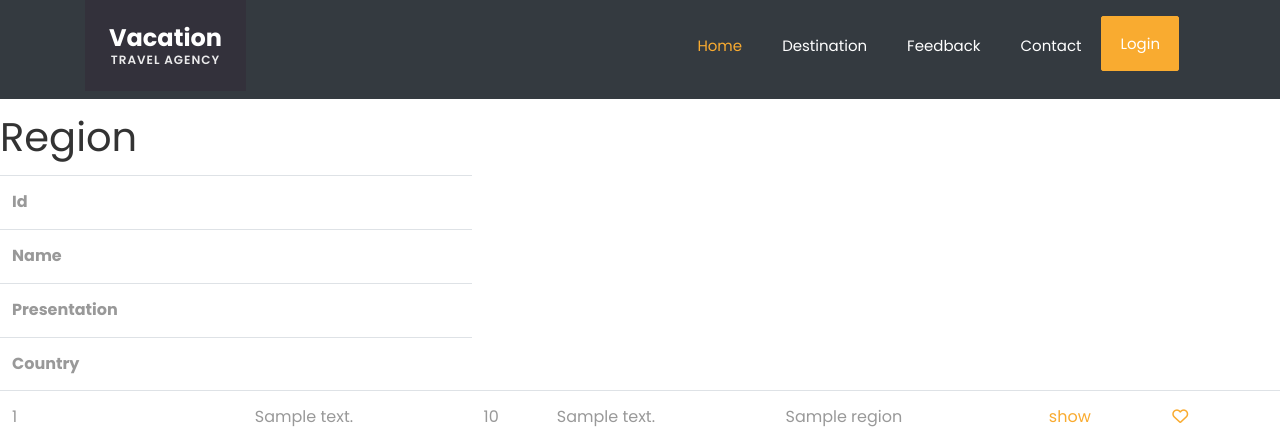
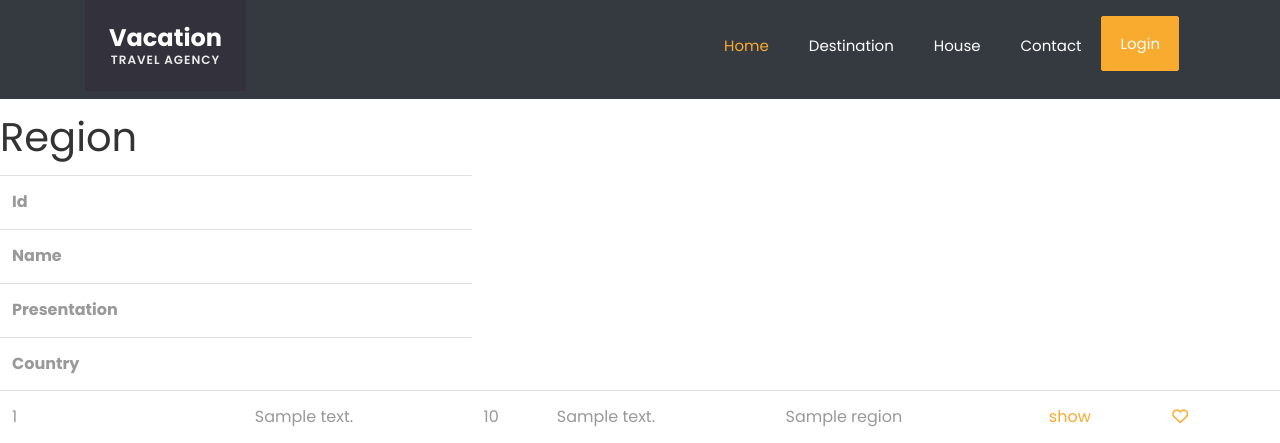
Before and after one commit to shihui0328/project-agvoy, a Symfony app: template templates/region/show.html.twig in a window 1280 px wide. Shown: the top 443 px of the page. Run offline with Twig, Linux system fonts and the light colour scheme; the template is opened without the code that fills it: most values are stand-ins (such as "Sample title", 1, 10 or a date in 2020); some libraries are stand-ins or nearby versions.

Commit message:
Navigation bar redirect

```diff
--- a/templates/base.html.twig
+++ b/templates/base.html.twig
@@ -41,11 +41,14 @@
                                     <a href="{{ path('home') }}" class="nav-link">Home</a>
                                 </li>
                                 <li class="nav-item">
-                                    <a href="{{ path('home') }}#Destination" class="nav-link">Destination</a>
+                                    <a href="{{ path('region_index') }}" class="nav-link">Destination</a>
                                 </li>
                                 <li class="nav-item">
+                                    <a href="{{ path('room_index') }}" class="nav-link">House</a>
+                                </li>
+                                <!-- <li class="nav-item">
                                     <a href="{{ path('home') }}#Feedback" class="nav-link">Feedback</a>
-                                </li>
+                                </li> -->
                                 <li class="nav-item">
                                     <a href="#contact" class="nav-link">Contact</a>
                                 </li>
```
